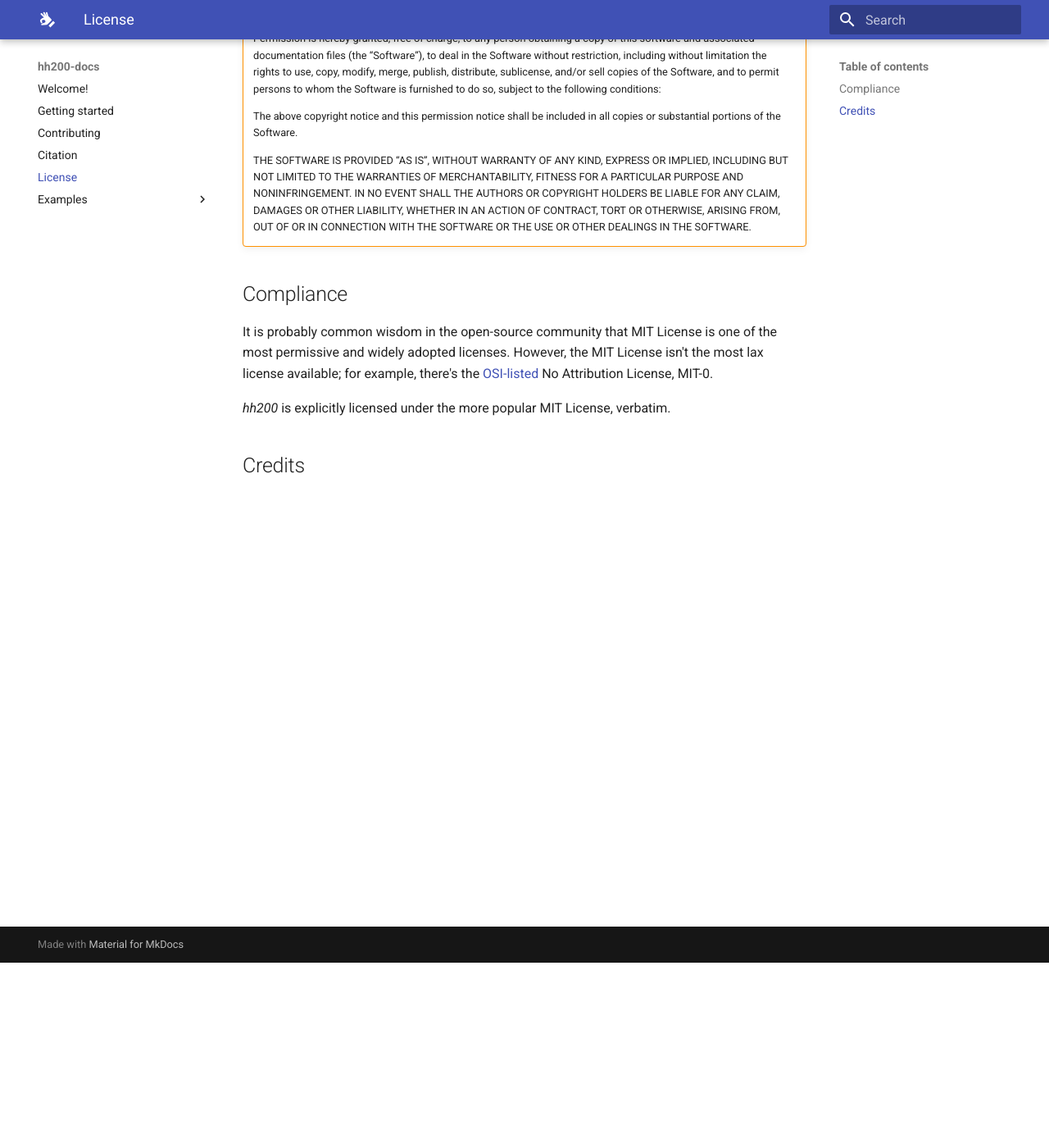
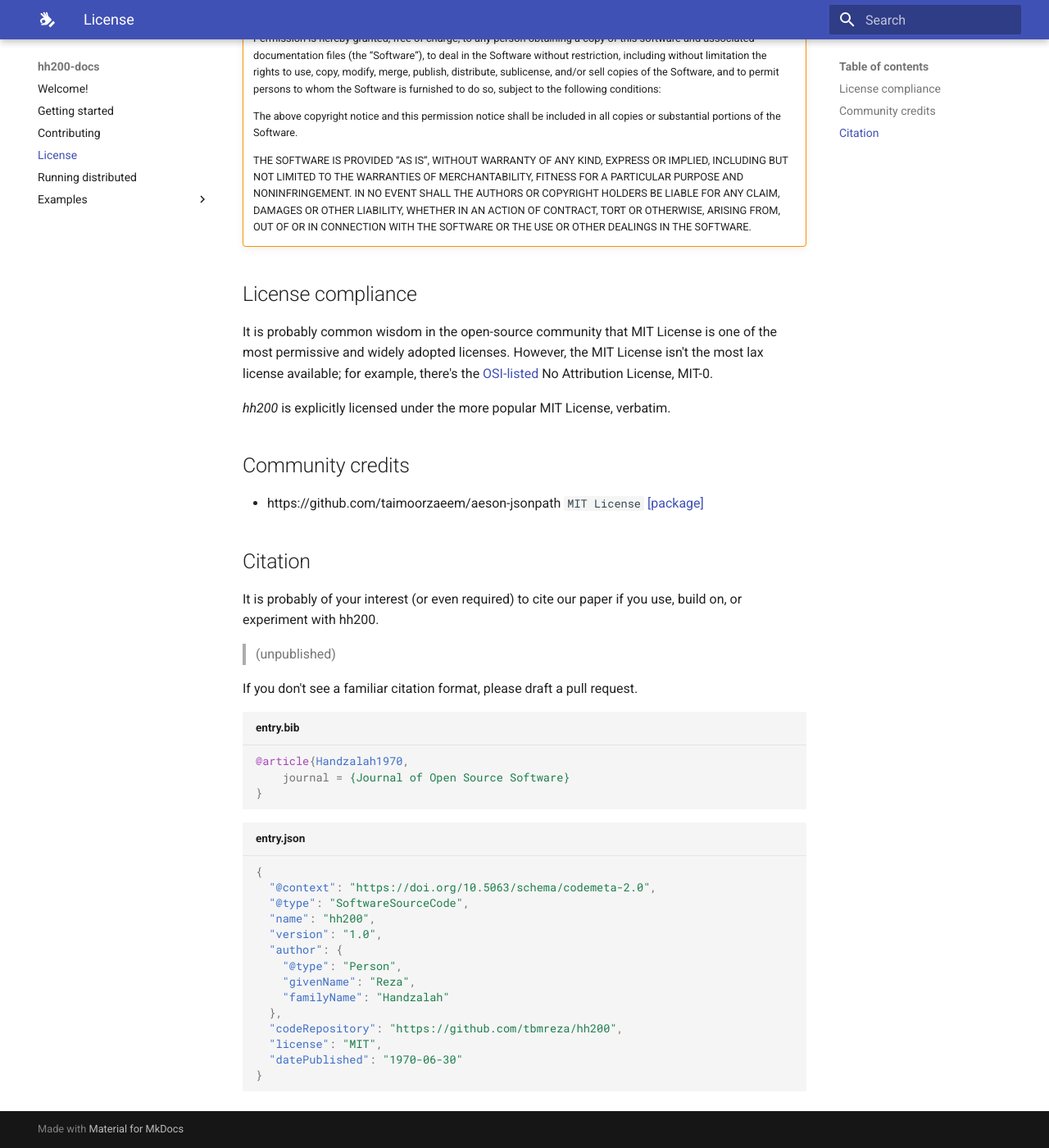
Before and after one commit to tbmreza/hh200-docs, an MkDocs documentation site: the page built from docs/license.md, in a window 1280 px wide and 1400 px high, scrolled down 226 px. Shown: the whole window at 82% size. Built offline with MkDocs 1.6.1 and Material for MkDocs 9.7.7, drawn with Linux system fonts in a browser that asks for light colours; comment, search, counter and statistics services are not loaded.

Commit message:
touch running-distributed

````diff
--- a/docs/license.md
+++ b/docs/license.md
@@ -9,7 +7,7 @@
 
     THE SOFTWARE IS PROVIDED “AS IS”, WITHOUT WARRANTY OF ANY KIND, EXPRESS OR IMPLIED, INCLUDING BUT NOT LIMITED TO THE WARRANTIES OF MERCHANTABILITY, FITNESS FOR A PARTICULAR PURPOSE AND NONINFRINGEMENT. IN NO EVENT SHALL THE AUTHORS OR COPYRIGHT HOLDERS BE LIABLE FOR ANY CLAIM, DAMAGES OR OTHER LIABILITY, WHETHER IN AN ACTION OF CONTRACT, TORT OR OTHERWISE, ARISING FROM, OUT OF OR IN CONNECTION WITH THE SOFTWARE OR THE USE OR OTHER DEALINGS IN THE SOFTWARE.
 
-## Compliance
+## License compliance
 
 It is probably common wisdom in the open-source community that MIT License is one of the most permissive
 and widely adopted licenses. However, the MIT License isn't the most lax license available; for example, there's
@@ -19,4 +17,35 @@
 
 [OSI-listed]: https://opensource.org/license/mit-0
 
-## Credits
+## Community credits
+- https://github.com/taimoorzaeem/aeson-jsonpath `MIT License` [[package]](https://hackage.haskell.org/package/aeson-jsonpath)
+
+## Citation
+
+It is probably of your interest (or even required) to cite our paper if you use, build on, or experiment with hh200.
+
+> (unpublished)
+
+If you don't see a familiar citation format, please draft a pull request.
+
+```bibtex title="entry.bib"
+@article{Handzalah1970,
+    journal = {Journal of Open Source Software}
+}
+```
+```json title="entry.json"
+{
+  "@context": "https://doi.org/10.5063/schema/codemeta-2.0",
+  "@type": "SoftwareSourceCode",
+  "name": "hh200",
+  "version": "1.0",
+  "author": {
+    "@type": "Person",
+    "givenName": "Reza",
+    "familyName": "Handzalah"
+  },
+  "codeRepository": "https://github.com/tbmreza/hh200",
+  "license": "MIT",
+  "datePublished": "1970-06-30"
+}
+```
````
Also changed, not shown: other parts of docs/license.md (+0 -2 lines), docs/citation.md (deleted, +0 -29 lines), docs/index.md (+1 -1 lines), docs/running-distributed.md (added, +7 -0 lines).
